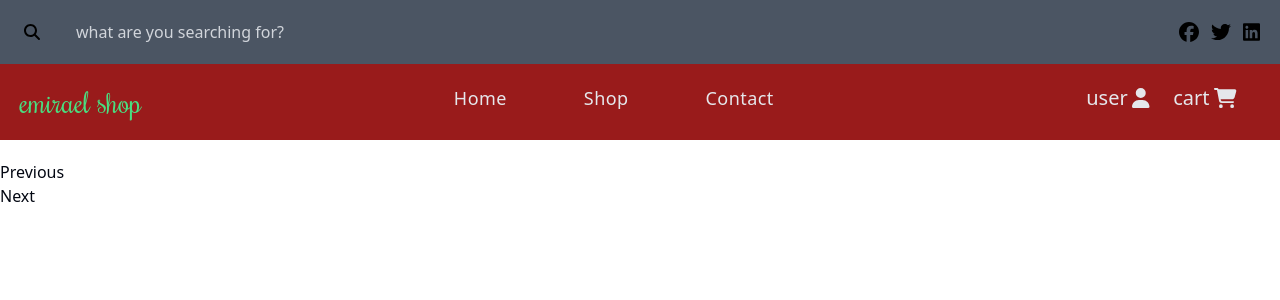
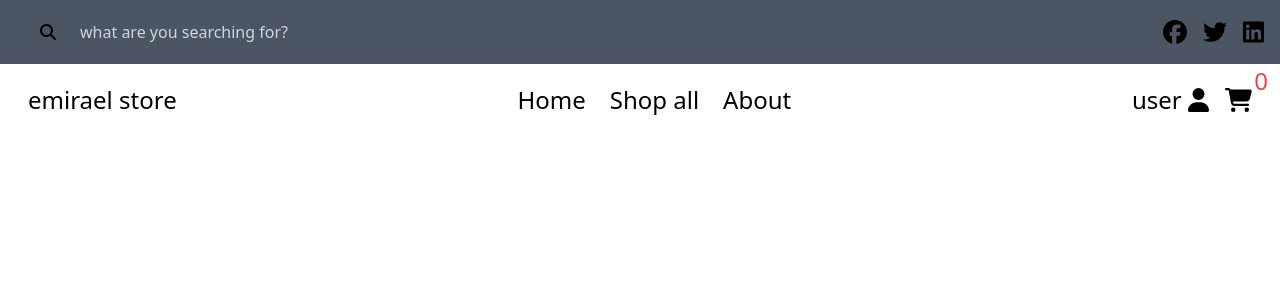
Before and after one commit to Emiraell/ecommerce_web_store, a React (Vite) app: page / in a window 1280 px wide. Shown: the top 300 px of the page. Built offline with nearby package versions, Linux system fonts and the light colour scheme.

Commit message:
add: header restructuring

```diff
--- a/src/App.tsx
+++ b/src/App.tsx
@@ -1,12 +1,13 @@
 import "./App.css";
 import { BrowserRouter as Router, Routes, Route } from "react-router-dom";
-import Navbar from "./components/Navbar";
+
 import Home from "./pages/Home";
+import Header from "./components/Header";
 function App() {
   return (
     <>
       <Router>
-        <Navbar />
+        <Header />
         <Routes>
           <Route path="/" element={<Home />} />
         </Routes>
--- a/src/components/Carousel.tsx
+++ b/src/components/Carousel.tsx
@@ -1,7 +1,6 @@
 import cloth from "../assets/carouselImages/men.png";
 import electronics from "../assets/carouselImages/electronics.png";
 import laptop from "../assets/carouselImages/laptop.png";
-import Slider from "react-slick";
 
 export default function Carousel() {
   let settings = {
@@ -25,9 +24,5 @@ export default function Carousel() {
       description: "",
     },
   ];
-  return (
-    <div>
-      <Slider></Slider>
-    </div>
-  );
+  return <div></div>;
 }
--- a/src/components/Header.tsx
+++ b/src/components/Header.tsx
@@ -3,29 +3,34 @@ import twitter from "../assets/icons/twitter.svg";
 import linkedIn from "../assets/icons/linkedIn.svg";
 import { FontAwesomeIcon } from "@fortawesome/react-fontawesome";
 import { faMagnifyingGlass } from "@fortawesome/free-solid-svg-icons";
+import Navbar from "./Navbar";
 
 export default function Header() {
   return (
-    <div className=" flex fixed left-0 right-0 justify-between bg-gray-600 items-center">
+    <div className=" fixed left-0 right-0 z-10">
+      <div className="flex justify-between bg-gray-600 items-center px-4">
         <div className=" flex items-center p-2">
           <FontAwesomeIcon icon={faMagnifyingGlass} className=" p-4" />
           <input
             type="text"
-          className="w-[63vw] bg-transparent px-5 outline-none placeholder:text-gray-300"
+            className="w-[60vw] bg-transparent px-2 outline-none placeholder:text-gray-300"
             placeholder="what are you searching for?"
           />
         </div>
-      <div className=" flex items-center">
+        <div className=" flex items-center gap-3 md:gap-4">
           <a href="">
-          <img src={facebook} alt="" className="h-5" />
+            <img src={facebook} alt="" className="h-6" />
           </a>
           <a href="">
-          <img src={twitter} alt="" className="h-5 mx-3" />
+            <img src={twitter} alt="" className="h-6" />
           </a>
           <a href="">
-          <img src={linkedIn} alt="" className="h-5 mr-5" />
+            <img src={linkedIn} alt="" className="h-6" />
           </a>
         </div>
       </div>
+
+      <Navbar />
+    </div>
   );
 }
--- a/src/components/Navbar.tsx
+++ b/src/components/Navbar.tsx
@@ -1,77 +1,48 @@
-import { Link } from "react-router-dom";
-import { FontAwesomeIcon } from "@fortawesome/react-fontawesome";
 import {
   faBars,
-  faCartShopping,
+  faShoppingCart,
   faUser,
   faX,
 } from "@fortawesome/free-solid-svg-icons";
-import Header from "./Header";
+import { FontAwesomeIcon } from "@fortawesome/react-fontawesome";
 import { useState } from "react";
 
-interface pages {
-  name: string;
-  path: string;
-}
 export default function Navbar() {
-  const navbarPages: pages[] = [
-    { name: "Home", path: "/" },
-    { name: "Shop", path: "/shop" },
-    { name: "Contact", path: "/contact" },
-  ];
-
   const [menuOpened, setMenuOpened] = useState<boolean>(false);
   return (
-    <>
-      <Header />
-      <div className="bg-red-800 w-full fixed top-16 flex justify-between p-5 text-gray-200 ">
-        <p className=" font-rochester hidden md:block text-3xl text-green-400">
-          emirael shop
+    <nav
+      className={` flex justify-between px-5 md:px-7 py-5 text-lg md:text-2xl`}
+    >
+      <div className=" md:hidden" onClick={() => setMenuOpened(!menuOpened)}>
+        {menuOpened ? (
+          <FontAwesomeIcon icon={faBars} />
+        ) : (
+          <FontAwesomeIcon icon={faX} />
+        )}
+      </div>
+      <p>emirael store</p>
+      <div className="md:static absolute mt-16 md:mt-0 right-7 ">
+        <ul
+          className={` ${
+            menuOpened ? "hidden" : "flex-col"
+          } flex md:flex-row md:items-center gap-6`}
+        >
+          <li>Home</li>
+          <li>Shop all</li>
+          <li>About</li>
+        </ul>
+      </div>
+      <div className=" flex gap-4 items-center ">
+        <p>
+          user <FontAwesomeIcon icon={faUser} />
         </p>
-
         <div>
-          <p
-            className={`md:hidden text-2xl`}
-            onClick={() => setMenuOpened(!menuOpened)}
-          >
-            {!menuOpened ? (
-              <FontAwesomeIcon icon={faBars} />
-            ) : (
-              <FontAwesomeIcon icon={faX} />
-            )}
+          <FontAwesomeIcon icon={faShoppingCart} />
+          <p className=" absolute top-[65px] right-3 text-red-500 text-2xl">
+            0
           </p>
-
-          <div
-            className={` ${
-              !menuOpened ? "hidden" : "block my-8"
-            } md:flex justify-between items-center md:w-[25vw] text-lg tracking-wide`}
-          >
-            {navbarPages.map((page) => (
-              <ol key={page.name} className={`${menuOpened && "my-5"}`}>
-                <Link to={`${page.path}`}>{page.name}</Link>
-              </ol>
-            ))}
-          </div>
-        </div>
-
-        <p
-          className={`font-rochester text-green-400 ${
-            menuOpened && "hidden"
-          } md:hidden text-3xl`}
-        >
-          emirael shop
-        </p>
-        <div className=" flex text-xl">
-          <div>
-            <span>user</span>
-            <FontAwesomeIcon icon={faUser} className="px-1" />
-          </div>
-          <div className="md:mx-5 mx-2">
-            <span className=" hidden md:inline">cart</span>
-            <FontAwesomeIcon icon={faCartShopping} className="px-1" />
-          </div>
         </div>
       </div>
-    </>
+    </nav>
   );
 }
--- a/src/pages/Home.tsx
+++ b/src/pages/Home.tsx
@@ -1,9 +1,3 @@
-import Carousel from "../components/Carousel";
-
 export default function Home() {
-  return (
-    <div className="text-gray-950 pt-40">
-      <Carousel />
-    </div>
-  );
+  return <div className="text-gray-950 pt-40"></div>;
 }
```
Lines whose indentation alone changed are shown as unchanged.
